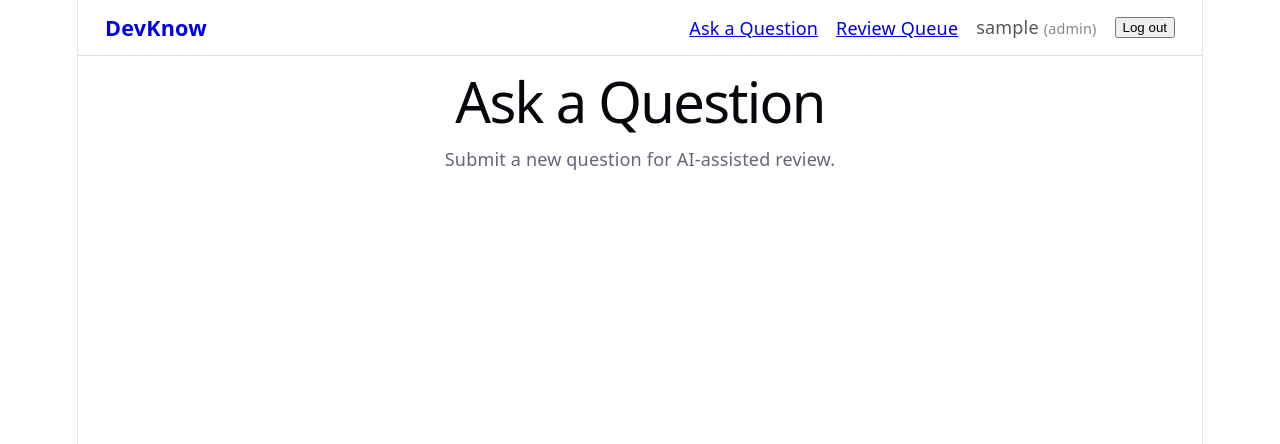
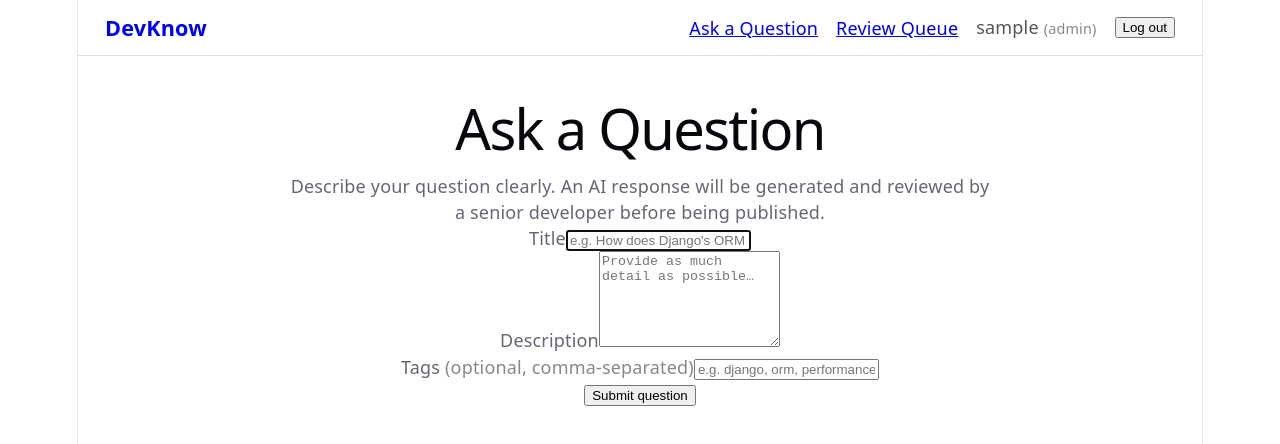
Before and after one commit to aleezaa-ada/DevKnow, a React (Vite) app in the folder DevKnow-frontend/: page /ask in a window 1280 px wide. Shown: the top 444 px of the page. Built offline with nearby package versions, Linux system fonts and the light colour scheme; no server answers; sample sign-in values are in the browser's storage.

Commit message:
feat: implement AskQuestionPage with client-side validation and API integration; add tests for form submission and error handling

```diff
--- a/DevKnow-frontend/src/pages/AskQuestionPage.jsx
+++ b/DevKnow-frontend/src/pages/AskQuestionPage.jsx
@@ -1,8 +1,121 @@
+import { useState } from 'react'
+import { useNavigate } from 'react-router-dom'
+import api from '../api/client'
+
+// Minimum lengths mirror the backend RegisterSerializer constraints
+const MIN_TITLE_LENGTH = 5
+const MIN_DESC_LENGTH = 10
+
 export default function AskQuestionPage() {
+  const navigate = useNavigate()
+  const [title, setTitle] = useState('')
+  const [description, setDescription] = useState('')
+  const [tagsInput, setTagsInput] = useState('')   // comma-separated string
+  const [errors, setErrors] = useState({})
+  const [loading, setLoading] = useState(false)
+  const [submitError, setSubmitError] = useState(null)
+
+  // Client-side validation - returns error map, empty object means valid
+  function validate() {
+    const errs = {}
+    if (title.trim().length < MIN_TITLE_LENGTH) {
+      errs.title = `Title must be at least ${MIN_TITLE_LENGTH} characters.`
+    }
+    if (description.trim().length < MIN_DESC_LENGTH) {
+      errs.description = `Description must be at least ${MIN_DESC_LENGTH} characters.`
+    }
+    return errs
+  }
+
+  async function handleSubmit(e) {
+    e.preventDefault()
+    setSubmitError(null)
+
+    const clientErrors = validate()
+    if (Object.keys(clientErrors).length > 0) {
+      setErrors(clientErrors)
+      return
+    }
+
+    setErrors({})
+    setLoading(true)
+
+    // Convert comma-separated tag string to trimmed, lowercase array
+    const tag_names = tagsInput
+      .split(',')
+      .map((t) => t.trim().toLowerCase())
+      .filter(Boolean)
+
+    try {
+      const res = await api.post('/questions/', { title: title.trim(), description: description.trim(), tag_names })
+      navigate(`/questions/${res.data.id}`)
+    } catch (err) {
+      const data = err.response?.data
+      if (data && typeof data === 'object') {
+        // Map DRF field errors back to individual fields
+        const mapped = {}
+        for (const [key, val] of Object.entries(data)) {
+          mapped[key] = Array.isArray(val) ? val[0] : val
+        }
+        setErrors(mapped)
+      } else {
+        setSubmitError('Something went wrong. Please try again.')
+      }
+    } finally {
+      setLoading(false)
+    }
+  }
+
   return (
-    <main>
+    <main style={{ padding: '1.5rem', maxWidth: '700px', margin: '0 auto' }}>
       <h1>Ask a Question</h1>
-      <p>Submit a new question for AI-assisted review.</p>
+      <p>Describe your question clearly. An AI response will be generated and reviewed by a senior developer before being published.</p>
+
+      <form onSubmit={handleSubmit}>
+        <div>
+          <label htmlFor="title">Title</label>
+          <input
+            id="title"
+            type="text"
+            value={title}
+            onChange={(e) => { setTitle(e.target.value); setErrors((p) => ({ ...p, title: undefined })) }}
+            placeholder="e.g. How does Django's ORM handle N+1 queries?"
+            required
+            autoFocus
+          />
+          {errors.title && <p role="alert">{errors.title}</p>}
+        </div>
+
+        <div>
+          <label htmlFor="description">Description</label>
+          <textarea
+            id="description"
+            value={description}
+            onChange={(e) => { setDescription(e.target.value); setErrors((p) => ({ ...p, description: undefined })) }}
+            placeholder="Provide as much detail as possible…"
+            rows={6}
+            required
+          />
+          {errors.description && <p role="alert">{errors.description}</p>}
+        </div>
+
+        <div>
+          <label htmlFor="tags">Tags <span style={{ fontWeight: 'normal', color: '#888' }}>(optional, comma-separated)</span></label>
+          <input
+            id="tags"
+            type="text"
+            value={tagsInput}
+            onChange={(e) => setTagsInput(e.target.value)}
+            placeholder="e.g. django, orm, performance"
+          />
+        </div>
+
+        {submitError && <p role="alert">{submitError}</p>}
+
+        <button type="submit" disabled={loading}>
+          {loading ? 'Submitting… AI is generating a response, this may take a moment.' : 'Submit question'}
+        </button>
+      </form>
     </main>
   )
 }
```
Also changed, not shown: 1 other file (tests, documents, lock files or other folders).
